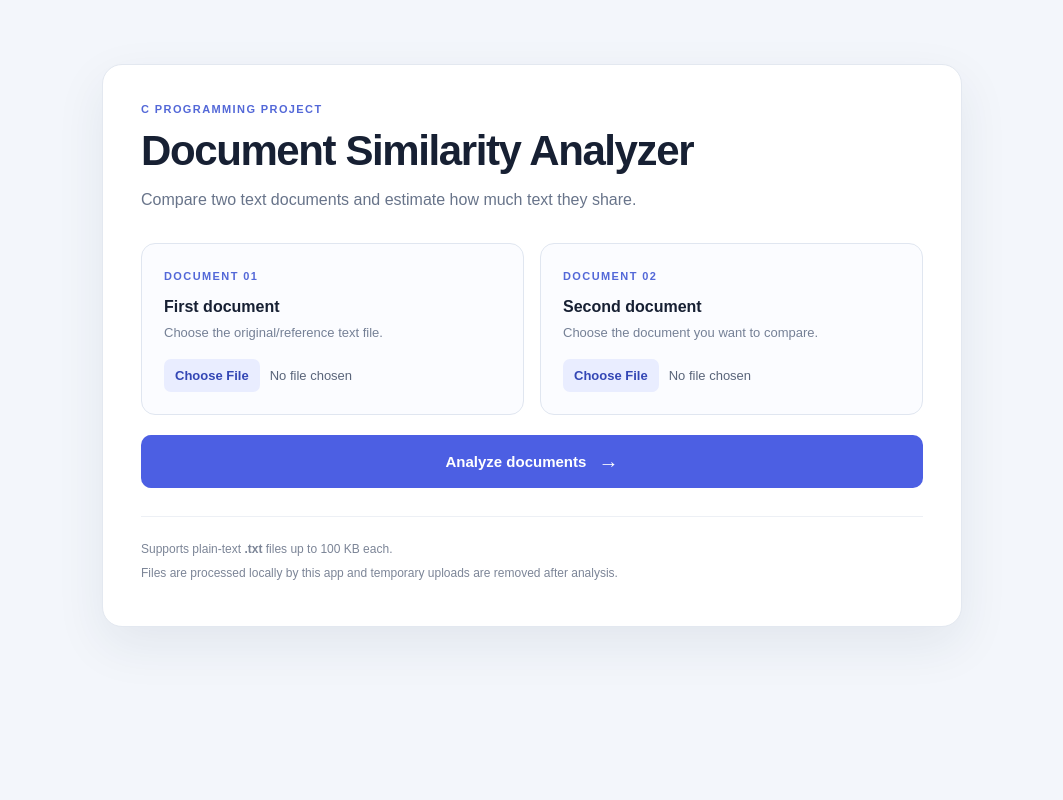
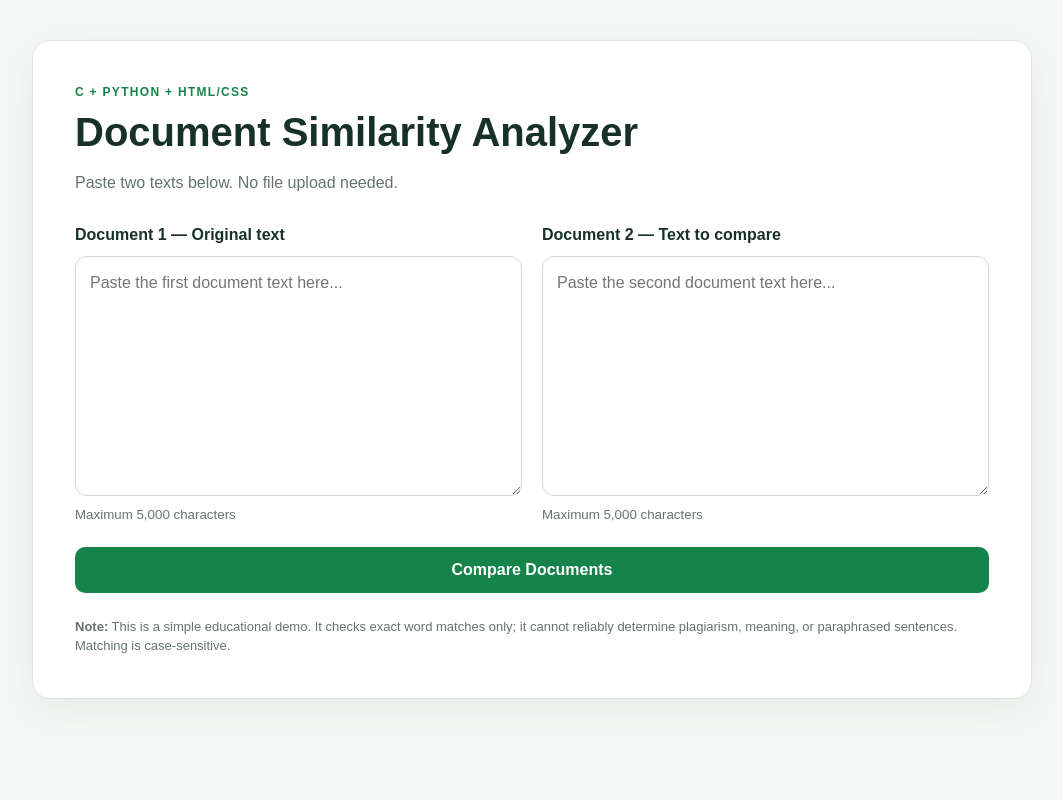
Before and after one commit to Aradhya008/DOCUMENT-PLAGIARISM-AND-SIMILARITY-ANALYZER, a Flask app: page / in a window 1280 px wide. Shown: the whole page, without its empty margins (108-1171 px from the left). Run offline with Flask 3, Linux system fonts and the light colour scheme.

Commit message:
changing to basic

```diff
--- a/app.py
+++ b/app.py
@@ -1,102 +1,71 @@
 from flask import Flask, render_template, request, flash
 from pathlib import Path
 import subprocess
-import tempfile
 import os
+import shutil
 import re
-import shutil
 
 app = Flask(__name__)
 app.secret_key = os.environ.get("SECRET_KEY", "change-this-development-key")
 BASE_DIR = Path(__file__).resolve().parent
-MAX_BYTES = 100 * 1024
+MAX_CHARS = 5000
+
 
 def compile_c_program():
-    """Compile analyzer.c when GCC is available."""
     source = BASE_DIR / "analyzer.c"
     if os.name == "nt":
+        compiler = shutil.which("gcc")
         executable = BASE_DIR / "analyzer.exe"
-        compiler = shutil.which("gcc")
-        command = [compiler, str(source), "-O2", "-o", str(executable)] if compiler else None
     else:
+        compiler = shutil.which("gcc") or shutil.which("cc")
         executable = BASE_DIR / "analyzer"
-        compiler = shutil.which("gcc") or shutil.which("cc")
-        command = [compiler, str(source), "-O2", "-o", str(executable)] if compiler else None
-
-    if command is None:
-        raise RuntimeError("GCC/CC was not found. Install GCC and try again.")
-    result = subprocess.run(command, capture_output=True, text=True, timeout=20)
+    if not compiler:
+        raise RuntimeError("GCC/CC nahi mila. GCC install karke dobara try karo.")
+    result = subprocess.run([compiler, str(source), "-O2", "-o", str(executable)], capture_output=True, text=True, timeout=20)
     if result.returncode != 0:
-        raise RuntimeError("Could not compile analyzer.c: " + result.stderr[:500])
+        raise RuntimeError("C program compile nahi hua: " + result.stderr[:400])
     return executable
 
-def parse_c_result(output):
+
+def parse_result(output):
     match = re.search(r"Similarity:\s*([0-9]+(?:\.[0-9]+)?)%", output)
-    count = re.search(r"MATCHED=(\d+)\s+TOTAL=(\d+)", output)
-    if not match or not count:
-        raise RuntimeError("The C program returned an unexpected result.")
-    return float(match.group(1)), int(count.group(1)), int(count.group(2))
+    counts = re.search(r"MATCHED=(\d+)\s+TOTAL=(\d+)", output)
+    if not match or not counts:
+        raise RuntimeError("C program se result sahi format mein nahi aaya.")
+    return float(match.group(1)), int(counts.group(1)), int(counts.group(2))
 
-@app.get("/")
+
+@app.route("/", methods=["GET"])
 def index():
     return render_template("index.html", result=None)
 
-@app.post("/analyze")
+
+@app.route("/analyze", methods=["POST"])
 def analyze():
-    upload1 = request.files.get("file1")
-    upload2 = request.files.get("file2")
-
-    if not upload1 or not upload2 or not upload1.filename or not upload2.filename:
-        flash("Please select both text files.")
+    text1 = request.form.get("text1", "").strip()
+    text2 = request.form.get("text2", "").strip()
+    if not text1 or not text2:
+        flash("Dono boxes mein document ka text enter karo.")
+        return render_template("index.html", result=None), 400
+    if len(text1) > MAX_CHARS or len(text2) > MAX_CHARS:
+        flash("Har document ka text 5,000 characters ya usse kam hona chahiye.")
         return render_template("index.html", result=None), 400
 
-    if Path(upload1.filename).suffix.lower() != ".txt" or Path(upload2.filename).suffix.lower() != ".txt":
-        flash("For this version, upload only .txt files.")
-        return render_template("index.html", result=None), 400
-
-    data1 = upload1.read(MAX_BYTES + 1)
-    data2 = upload2.read(MAX_BYTES + 1)
-    if len(data1) > MAX_BYTES or len(data2) > MAX_BYTES:
-        flash("Each file must be 100 KB or smaller.")
-        return render_template("index.html", result=None), 400
-    if not data1.strip() or not data2.strip():
-        flash("Both files must contain text.")
-        return render_template("index.html", result=None), 400
-
-    try:
-        text1 = data1.decode("utf-8-sig")
-        text2 = data2.decode("utf-8-sig")
-    except UnicodeDecodeError:
-        flash("Please save both files as UTF-8 plain text.")
-        return render_template("index.html", result=None), 400
-
+    # The C program reads two lines from standard input, so normalize line breaks.
+    text1 = " ".join(text1.split())
+    text2 = " ".join(text2.split())
     try:
         executable = compile_c_program()
-        with tempfile.TemporaryDirectory(prefix="similarity_") as tmp:
-            file1 = Path(tmp) / "document1.txt"
-            file2 = Path(tmp) / "document2.txt"
-            file1.write_text(text1, encoding="utf-8")
-            file2.write_text(text2, encoding="utf-8")
-
-            completed = subprocess.run(
-                [str(executable), str(file1), str(file2)],
-                capture_output=True, text=True, timeout=10, cwd=tmp
-            )
-            if completed.returncode != 0:
-                raise RuntimeError(completed.stderr or completed.stdout or "C analyzer failed.")
-            percentage, matched, total = parse_c_result(completed.stdout)
-
-        result = {
-            "percentage": max(0.0, min(100.0, percentage)),
-            "matched": matched,
-            "total": total,
-            "file1": Path(upload1.filename).name,
-            "file2": Path(upload2.filename).name,
-        }
+        completed = subprocess.run([str(executable)], input=text1 + "\n" + text2 + "\n", capture_output=True, text=True, timeout=10, cwd=BASE_DIR)
+        if completed.returncode != 0:
+            raise RuntimeError(completed.stderr or "C analyzer failed.")
+        percentage, matched, total = parse_result(completed.stdout)
+        result = {"percentage": percentage, "matched": matched, "total": total}
         return render_template("index.html", result=result)
     except (RuntimeError, subprocess.SubprocessError, OSError) as exc:
         flash("Analysis failed: " + str(exc))
         return render_template("index.html", result=None), 500
 
+
 if __name__ == "__main__":
     app.run(host="0.0.0.0", port=int(os.environ.get("PORT", 5000)), debug=False)
--- a/requirements.txt
+++ b/requirements.txt
@@ -1,2 +1 @@
 Flask>=3.0,<4.0
-gunicorn>=22.0,<24.0
--- a/static/style.css
+++ b/static/style.css
@@ -1,47 +1,25 @@
+:root { color-scheme: light; --green: #16834a; --green-dark: #0f6538; --ink: #183126; --muted: #65756c; --line: #dce7df; --pale: #f3faf5; }
 * { box-sizing: border-box; }
-:root { color-scheme: light; }
-body {
-  margin: 0; min-height: 100vh; padding: 32px 16px;
-  font-family: Arial, Helvetica, sans-serif; color: #172033;
-  background: #f3f6fb;
-}
-.container {
-  width: min(860px, 100%); margin: 32px auto; padding: 38px;
-  background: #fff; border: 1px solid #e3e8f0; border-radius: 20px;
-  box-shadow: 0 18px 50px rgba(28, 45, 75, .08);
-}
-.eyebrow, .step { color: #5368d8; font-size: 11px; font-weight: 800; letter-spacing: 1.4px; }
-h1 { margin: 12px 0; font-size: clamp(28px, 5vw, 42px); letter-spacing: -1.4px; }
-.subtitle { max-width: 580px; color: #68748a; line-height: 1.6; margin: 0 0 30px; }
-.upload-grid { display: grid; grid-template-columns: repeat(2, minmax(0, 1fr)); gap: 16px; }
-.upload-card { padding: 22px; border: 1px solid #e0e6f0; border-radius: 14px; background: #fbfcff; }
-label { display: block; margin-top: 14px; font-weight: 700; }
-.hint { margin: 7px 0 17px; font-size: 13px; color: #758096; line-height: 1.5; }
-input[type=file] { width: 100%; font-size: 13px; color: #5a657a; }
-input::file-selector-button { margin-right: 10px; padding: 9px 11px; border: 0; border-radius: 7px; background: #e9edff; color: #3447b5; font-weight: 700; cursor: pointer; }
-button { width: 100%; margin-top: 20px; padding: 15px 18px; border: 0; border-radius: 10px; background: #4c5fe3; color: white; font-size: 15px; font-weight: 700; cursor: pointer; }
-button:hover { background: #3c4fc8; }
-button span { margin-left: 8px; font-size: 20px; vertical-align: -1px; }
-.alert { margin: 20px 0; padding: 12px 15px; border-radius: 9px; color: #8c2b2b; background: #fff0f0; }
+body { margin: 0; background: #f5f8f6; color: var(--ink); font-family: Arial, Helvetica, sans-serif; line-height: 1.5; }
+.container { width: min(1000px, calc(100% - 32px)); margin: 40px auto; background: white; border: 1px solid var(--line); border-radius: 18px; padding: clamp(22px, 4vw, 42px); box-shadow: 0 12px 40px rgba(20, 65, 39, .07); }
+header { margin-bottom: 28px; }
+.eyebrow { color: var(--green); font-weight: 700; text-transform: uppercase; font-size: 12px; letter-spacing: 1.3px; }
+h1 { margin: 8px 0; font-size: clamp(28px, 4vw, 40px); line-height: 1.15; }
+header p, .note, .field small { color: var(--muted); }
+.fields { display: grid; grid-template-columns: 1fr 1fr; gap: 20px; }
+.field { display: flex; flex-direction: column; gap: 9px; }
+label { font-weight: 700; }
+textarea { width: 100%; min-height: 240px; resize: vertical; border: 1px solid #cbd9cf; border-radius: 12px; padding: 14px; font: inherit; color: var(--ink); outline: none; }
+textarea:focus { border-color: var(--green); box-shadow: 0 0 0 3px rgba(22, 131, 74, .12); }
+button { display: block; width: 100%; margin-top: 22px; padding: 14px 20px; border: 0; border-radius: 10px; color: white; background: var(--green); font-size: 16px; font-weight: 700; cursor: pointer; }
+button:hover { background: var(--green-dark); }
+.alert { margin-bottom: 20px; padding: 10px 14px; border-radius: 10px; background: #fff3f0; color: #8d2d20; }
 .alert p { margin: 0; }
-.result { margin-top: 28px; padding: 24px; border: 1px solid #dce3ff; border-radius: 14px; background: #fafbff; }
-.result-heading { display: flex; justify-content: space-between; align-items: center; gap: 16px; }
-h2 { margin: 8px 0 0; font-size: 22px; }
-.percentage { font-size: 32px; font-weight: 800; color: #4558d5; white-space: nowrap; }
-.meter { height: 10px; margin: 22px 0 12px; overflow: hidden; background: #e5e9f4; border-radius: 20px; }
-.meter-fill { height: 100%; background: #5868e8; border-radius: 20px; }
-.result > p { color: #68748a; font-size: 13px; line-height: 1.6; }
-.file-names { display: grid; grid-template-columns: 1fr 1fr; gap: 12px; margin-top: 20px; }
-.file-names div { min-width: 0; padding: 12px; border-radius: 9px; background: #fff; border: 1px solid #e7eaf2; }
-.file-names span, .file-names strong { display: block; overflow-wrap: anywhere; }
-.file-names span { color: #7b8497; font-size: 11px; margin-bottom: 6px; }
-.file-names strong { font-size: 13px; }
-.disclaimer { margin-bottom: 0; padding-top: 14px; border-top: 1px solid #e3e7f2; }
-footer { margin-top: 28px; padding-top: 18px; border-top: 1px solid #edf0f5; color: #7c8597; font-size: 12px; line-height: 1.6; }
-footer p { margin: 5px 0; }
-@media (max-width: 620px) {
-  .container { padding: 24px 18px; margin: 8px auto; }
-  .upload-grid, .file-names { grid-template-columns: 1fr; }
-  .result-heading { align-items: flex-start; flex-direction: column; }
-  .percentage { font-size: 28px; }
-}
+.result { margin-top: 24px; padding: 22px; border-radius: 14px; border: 1px solid #cde7d5; background: var(--pale); }
+.result-label { font-weight: 700; color: var(--green-dark); }
+.percentage { font-size: 44px; font-weight: 800; margin: 4px 0; }
+.result p { margin: 0 0 14px; color: var(--muted); }
+.bar { height: 10px; border-radius: 20px; background: #dbe9df; overflow: hidden; }
+.bar div { height: 100%; border-radius: 20px; background: var(--green); }
+.note { margin: 24px 0 0; font-size: 13px; }
+@media (max-width: 700px) { .container { margin: 16px auto; } .fields { grid-template-columns: 1fr; } textarea { min-height: 180px; } }
--- a/templates/index.html
+++ b/templates/index.html
@@ -1,68 +1,50 @@
-<!DOCTYPE html>
+<!doctype html>
 <html lang="en">
 <head>
-  <meta charset="UTF-8">
-  <meta name="viewport" content="width=device-width, initial-scale=1.0">
+  <meta charset="utf-8">
+  <meta name="viewport" content="width=device-width, initial-scale=1">
   <title>Document Similarity Analyzer</title>
   <link rel="stylesheet" href="{{ url_for('static', filename='style.css') }}">
 </head>
 <body>
   <main class="container">
     <header>
-      <div class="eyebrow">C PROGRAMMING PROJECT</div>
+      <div class="eyebrow">C + Python + HTML/CSS</div>
       <h1>Document Similarity Analyzer</h1>
-      <p class="subtitle">Compare two text documents and estimate how much text they share.</p>
+      <p>Paste two texts below. No file upload needed.</p>
     </header>
 
     {% with messages = get_flashed_messages() %}
       {% if messages %}
-        <div class="alert" role="alert">
-          {% for message in messages %}<p>{{ message }}</p>{% endfor %}
-        </div>
+        <div class="alert">{% for message in messages %}<p>{{ message }}</p>{% endfor %}</div>
       {% endif %}
     {% endwith %}
 
-    <form action="{{ url_for('analyze') }}" method="POST" enctype="multipart/form-data">
-      <div class="upload-grid">
-        <section class="upload-card">
-          <span class="step">DOCUMENT 01</span>
-          <label for="file1">First document</label>
-          <p class="hint">Choose the original/reference text file.</p>
-          <input id="file1" name="file1" type="file" accept=".txt,text/plain" required>
+    <form action="{{ url_for('analyze') }}" method="POST">
+      <div class="fields">
+        <section class="field">
+          <label for="text1">Document 1 — Original text</label>
+          <textarea id="text1" name="text1" maxlength="5000" placeholder="Paste the first document text here..." required>{{ request.form.get('text1', '') }}</textarea>
+          <small>Maximum 5,000 characters</small>
         </section>
-        <section class="upload-card">
-          <span class="step">DOCUMENT 02</span>
-          <label for="file2">Second document</label>
-          <p class="hint">Choose the document you want to compare.</p>
-          <input id="file2" name="file2" type="file" accept=".txt,text/plain" required>
+        <section class="field">
+          <label for="text2">Document 2 — Text to compare</label>
+          <textarea id="text2" name="text2" maxlength="5000" placeholder="Paste the second document text here..." required>{{ request.form.get('text2', '') }}</textarea>
+          <small>Maximum 5,000 characters</small>
         </section>
       </div>
-      <button type="submit">Analyze documents <span aria-hidden="true">→</span></button>
+      <button type="submit">Compare Documents</button>
     </form>
 
     {% if result %}
       <section class="result" aria-live="polite">
-        <div class="result-heading">
-          <div>
-            <span class="step">ANALYSIS RESULT</span>
-            <h2>Estimated word overlap</h2>
-          </div>
-          <div class="percentage">{{ "%.2f"|format(result.percentage) }}%</div>
-        </div>
-        <div class="meter"><div class="meter-fill" style="width: {{ result.percentage }}%"></div></div>
-        <p>{{ result.matched }} matching word occurrence(s) counted against {{ result.total }} word(s) in Document 1.</p>
-        <div class="file-names">
-          <div><span>Document 1</span><strong>{{ result.file1 }}</strong></div>
-          <div><span>Document 2</span><strong>{{ result.file2 }}</strong></div>
-        </div>
-        <p class="disclaimer">This is a basic word-overlap estimate, not proof of plagiarism. It does not understand meaning, citations, paraphrasing, or authorship.</p>
+        <div class="result-label">Estimated word overlap</div>
+        <div class="percentage">{{ "%.2f"|format(result.percentage) }}%</div>
+        <p>{{ result.matched }} matching word occurrence(s) out of {{ result.total }} word(s) in Document 2.</p>
+        <div class="bar"><div style="width: {{ result.percentage }}%"></div></div>
       </section>
     {% endif %}
-
-    <footer>
-      <p>Supports plain-text <strong>.txt</strong> files up to 100 KB each.</p>
-      <p>Files are processed locally by this app and temporary uploads are removed after analysis.</p>
-    </footer>
+    <p class="note"><strong>Note:</strong> This is a simple educational demo. It checks exact word matches only; it cannot reliably determine plagiarism, meaning, or paraphrased sentences. Matching is case-sensitive.</p>
   </main>
 </body>
 </html>
```
Also changed, not shown: README.md, 2 other files.
